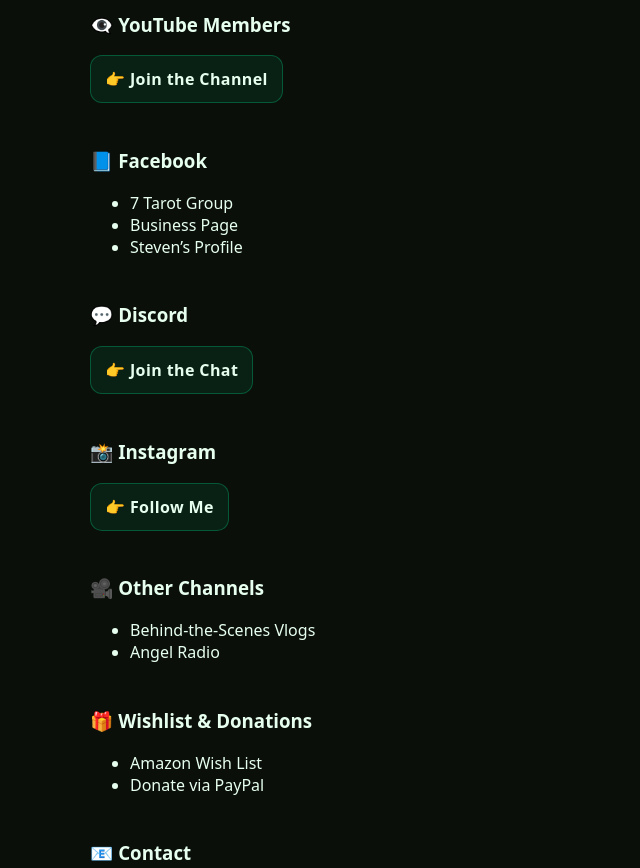
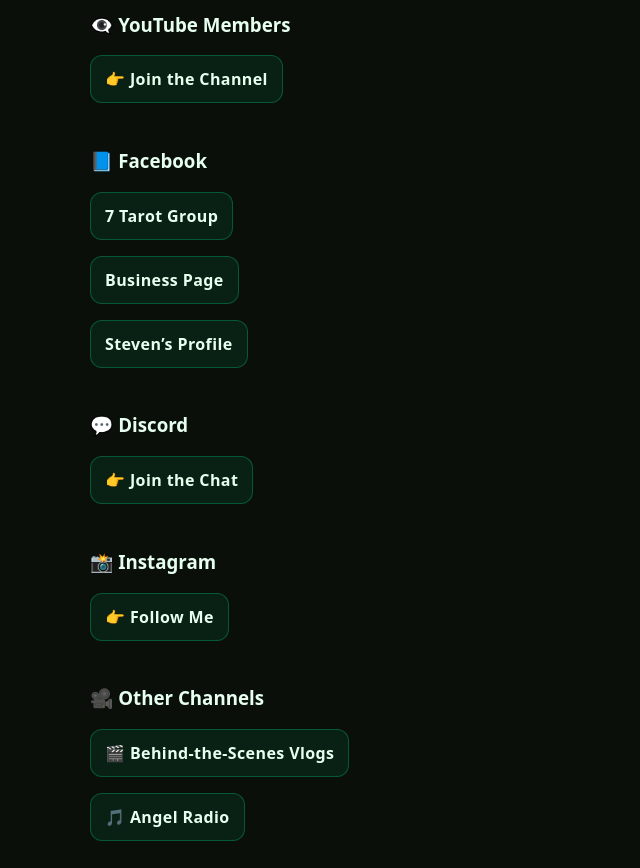
Before and after one commit to 7tarot/7tarot-app, a plain HTML site: page index.html in a window 1280 px wide. Shown: the part 2520-3388 px from the top of the page, without its empty margins (0-640 px from the left). Drawn offline with Linux system fonts and the light colour scheme; no server answers.

Commit message:
Add files via upload

```diff
--- a/index.html
+++ b/index.html
@@ -129,10 +129,10 @@
     <div><h3>🎉 Flexible Payment</h3><p>You can now pay in 1–4 instalments at checkout.</p><p><a class="btn" href="https://7tarot.bigcartel.com" target="_blank">🛒 Visit the Shop</a></p></div>
     <div><h3>🎟️ Raffle</h3><p><a href="https://raffall.com/393853/enter-raffle-to-win-my-own-personal-tarot-deck-hosted-by-steven-billy-abbott" class="btn" target="_blank">👉 Enter the Raffle</a></p></div>
     <div><h3>👁️‍🗨️ YouTube Members</h3><p><a href="https://www.youtube.com/channel/UCPDUeRp6OU6xVAYSOOvEXTw/join" class="btn" target="_blank">👉 Join the Channel</a></p></div>
-    <div><h3>📘 Facebook</h3><ul><li><a href="https://www.facebook.com/groups/7tarot" target="_blank">7 Tarot Group</a></li><li><a href="https://www.facebook.com/profile.php?id=61576679642526" target="_blank">Business Page</a></li><li><a href="https://www.facebook.com/sunhouse76/" target="_blank">Steven’s Profile</a></li></ul></div>
+    <div><h3>📘 Facebook</h3><p><a class="btn" href="https://www.facebook.com/groups/7tarot" target="_blank">7 Tarot Group</a></p><p><a class="btn" href="https://www.facebook.com/profile.php?id=61576679642526" target="_blank">Business Page</a></p><p><a class="btn" href="https://www.facebook.com/sunhouse76/" target="_blank">Steven’s Profile</a></p></div>
     <div><h3>💬 Discord</h3><p><a href="https://discord.gg/sj8h6kDmeV" class="btn" target="_blank">👉 Join the Chat</a></p></div>
     <div><h3>📸 Instagram</h3><p><a href="https://www.instagram.com/stevenabbott1976googlemailcom/" class="btn" target="_blank">👉 Follow Me</a></p></div>
-    <div><h3>🎥 Other Channels</h3><ul><li><a href="https://www.youtube.com/channel/UCAyMKJHdRN1QYDASviFdugw" target="_blank">Behind-the-Scenes Vlogs</a></li><li><a href="https://www.youtube.com/channel/UCkkhwo-3smY9WLKGy8AOPAA" target="_blank">Angel Radio</a></li></ul></div>
+    <div><h3>🎥 Other Channels</h3><p><a class="btn" href="https://www.youtube.com/channel/UCAyMKJHdRN1QYDASviFdugw" target="_blank">🎬 Behind-the-Scenes Vlogs</a></p><p><a class="btn" href="https://www.youtube.com/channel/UCkkhwo-3smY9WLKGy8AOPAA" target="_blank">🎵 Angel Radio</a></p></div>
     <div><h3>🎁 Wishlist & Donations</h3><ul><li><a href="https://www.amazon.co.uk/hz/wishlist/ls/35ED1Z797UEPF?ref_=wl_share" target="_blank">Amazon Wish List</a></li><li><a href="https://www.paypal.com/donate?hosted_button_id=PQYG35KEQ8DT2&source=url" target="_blank">Donate via PayPal</a></li></ul></div>
     <div><h3>📧 Contact</h3><p>Email: <a href="mailto:stevenabbott1976@googlemail.com">stevenabbott1976@googlemail.com</a></p><p>💌 Join my mailing list for updates!</p></div>
   </div>
```
